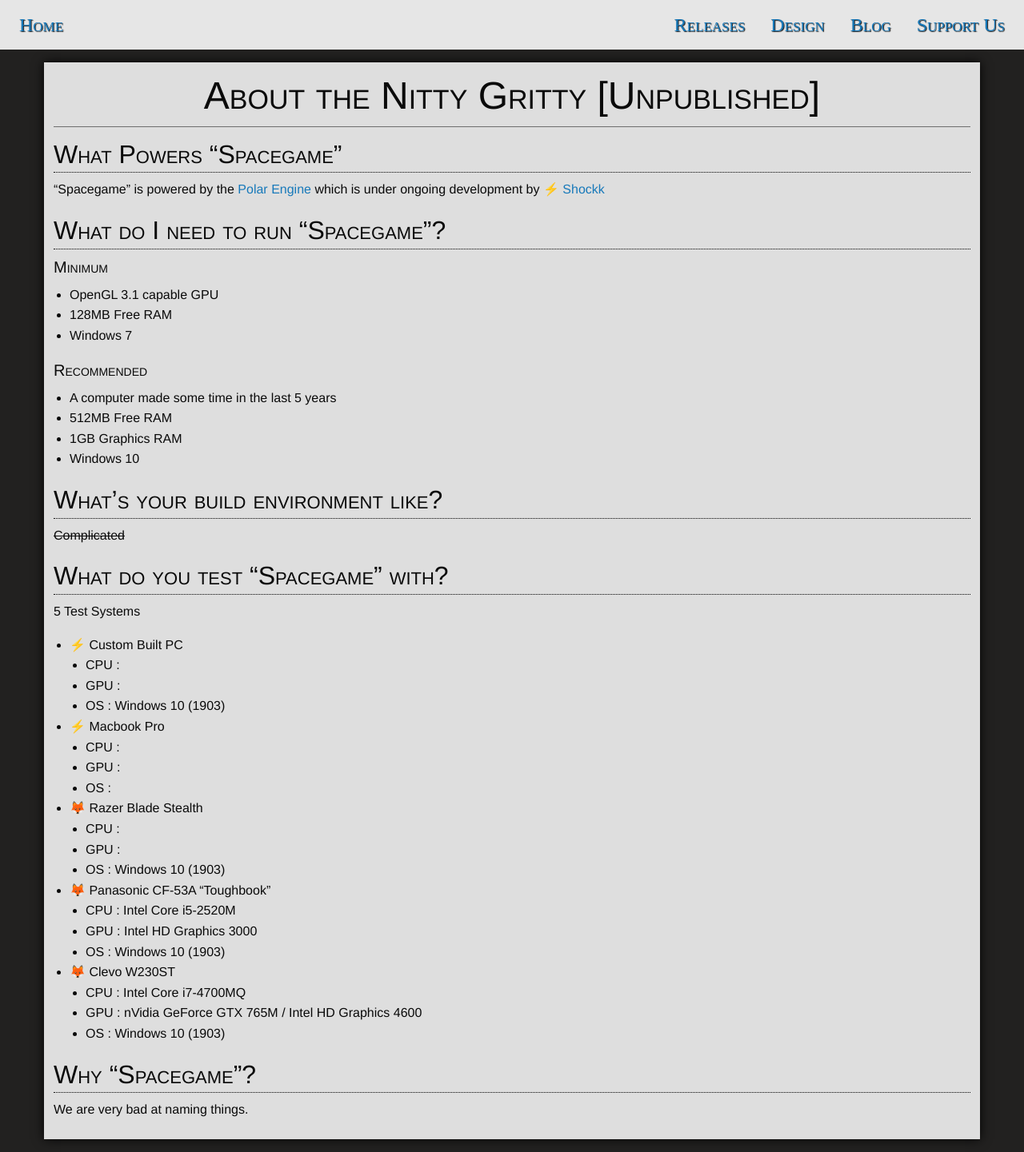
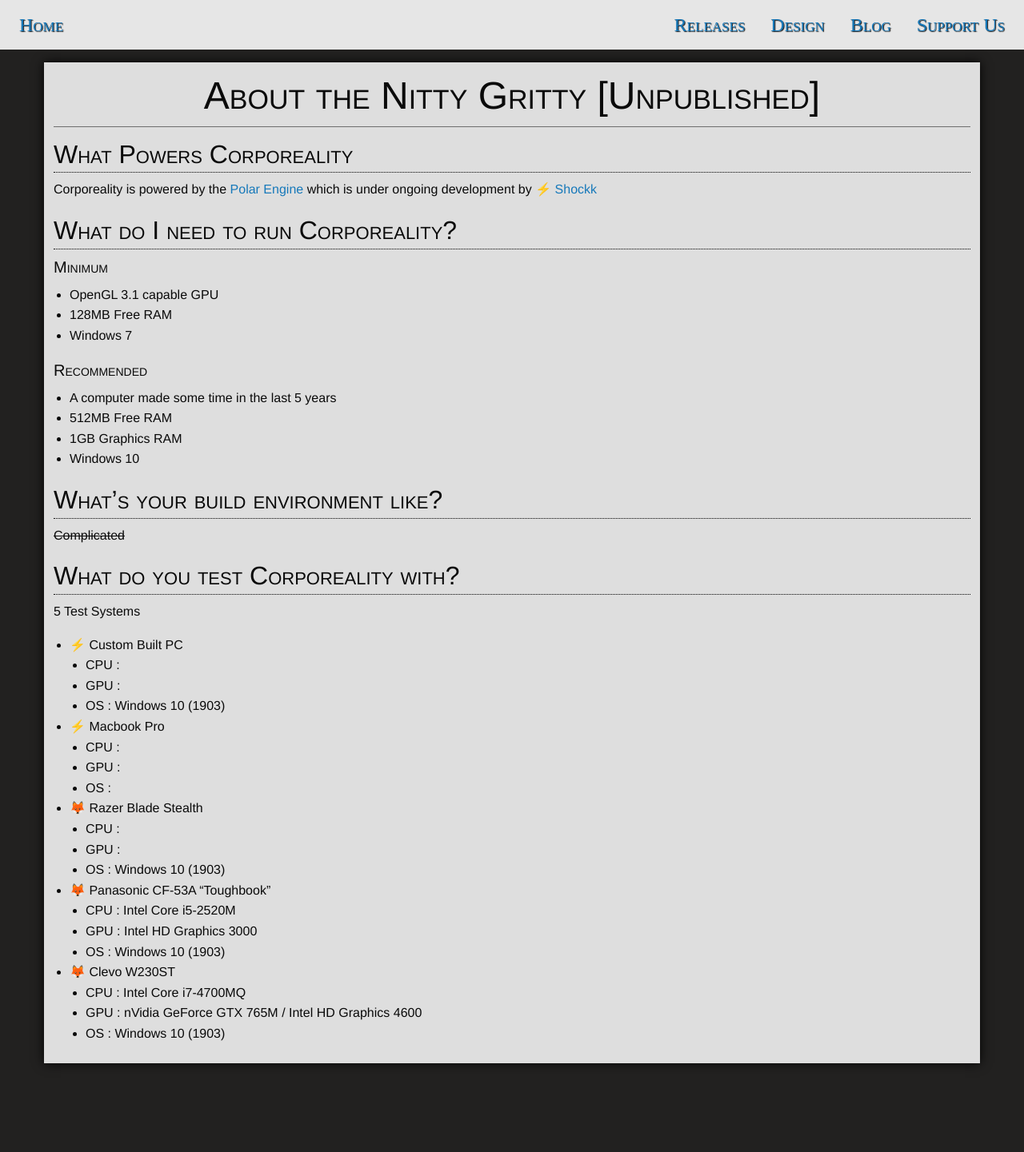
Before and after one commit to corporeality-space/web, a Jekyll site: the page built from designs/about.md, in a window 1280 px wide. Shown: the whole page at 80% size. Built offline with Jekyll 4.4.1, drawn with Linux system fonts in a browser that asks for light colours; nearby versions of some CDN libraries; some web fonts are replaced; our own code applies the rules of GitHub Pages for plain Markdown files; library files that are not in the unit come from our copies; after the commit the page ends 1346 px from its top, so only the background shows below that.

Commit message:
Replace "Spacegame" references with Corporeality

```diff
--- a/designs/about.md
+++ b/designs/about.md
@@ -2,13 +2,13 @@
 title: About the Nitty Gritty [Unpublished]
 ---
 
-# What Powers "Spacegame"
+# What Powers Corporeality
 
-"Spacegame" is powered by the [Polar Engine](https://github.com/polar-engine/polar) which is under ongoing development by [⚡ Shockk](https://github.com/shockkolate)
+Corporeality is powered by the [Polar Engine](https://github.com/polar-engine/polar) which is under ongoing development by [⚡ Shockk](https://github.com/shockkolate)
 
 
 
-# What do I need to run "Spacegame"?
+# What do I need to run Corporeality?
 
 ### Minimum
 
@@ -29,7 +29,7 @@
 
 
 
-# What do you test "Spacegame" with?
+# What do you test Corporeality with?
 
 5 Test Systems
 
@@ -53,7 +53,3 @@
   - CPU : Intel Core i7-4700MQ
   - GPU : nVidia GeForce GTX 765M / Intel HD Graphics 4600
   - OS : Windows 10 (1903)
-
-# Why "Spacegame"?
-
-We are very bad at naming things.
```
Also changed, not shown: designs/ships.md (+1 -1 lines).
